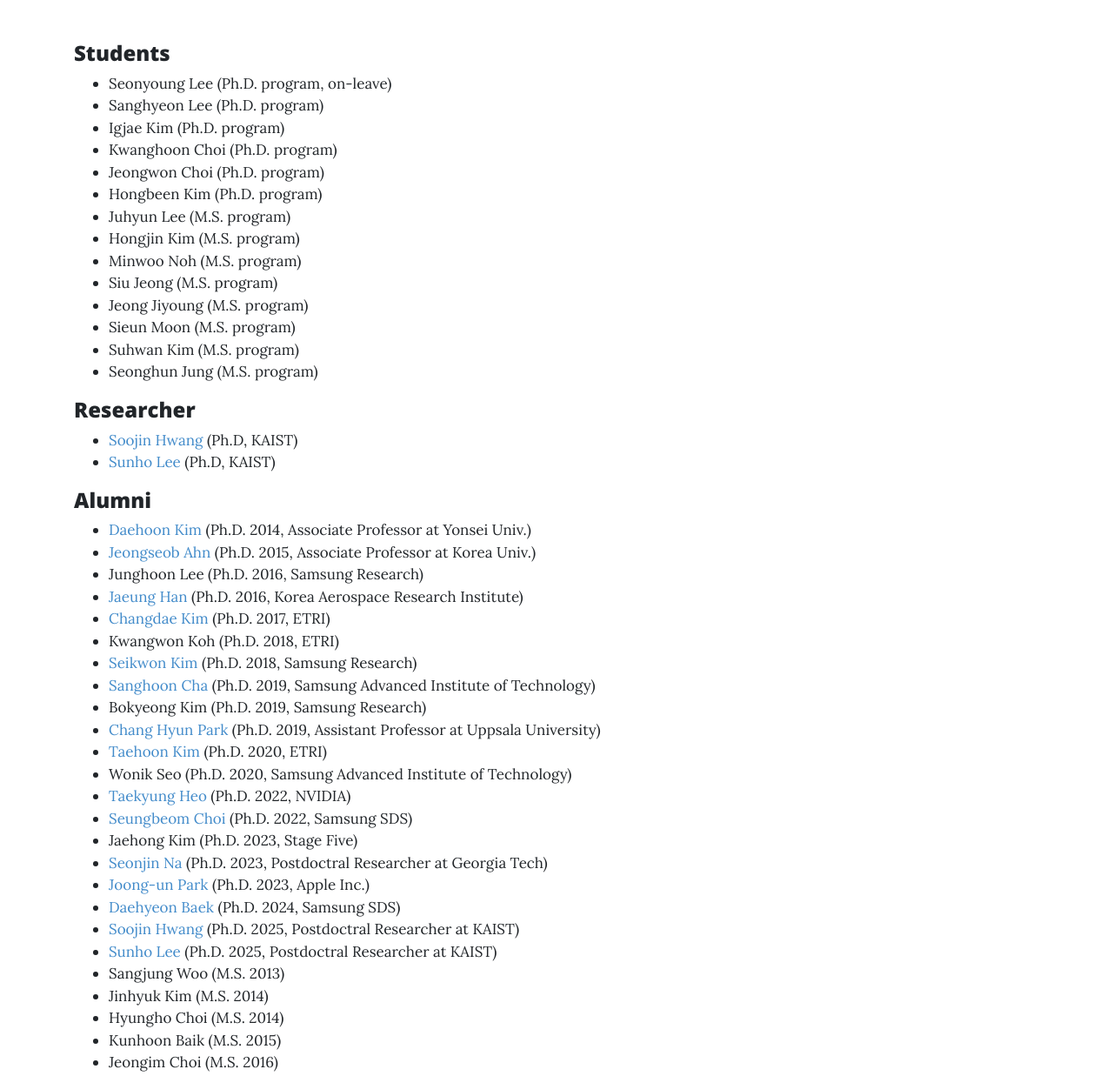
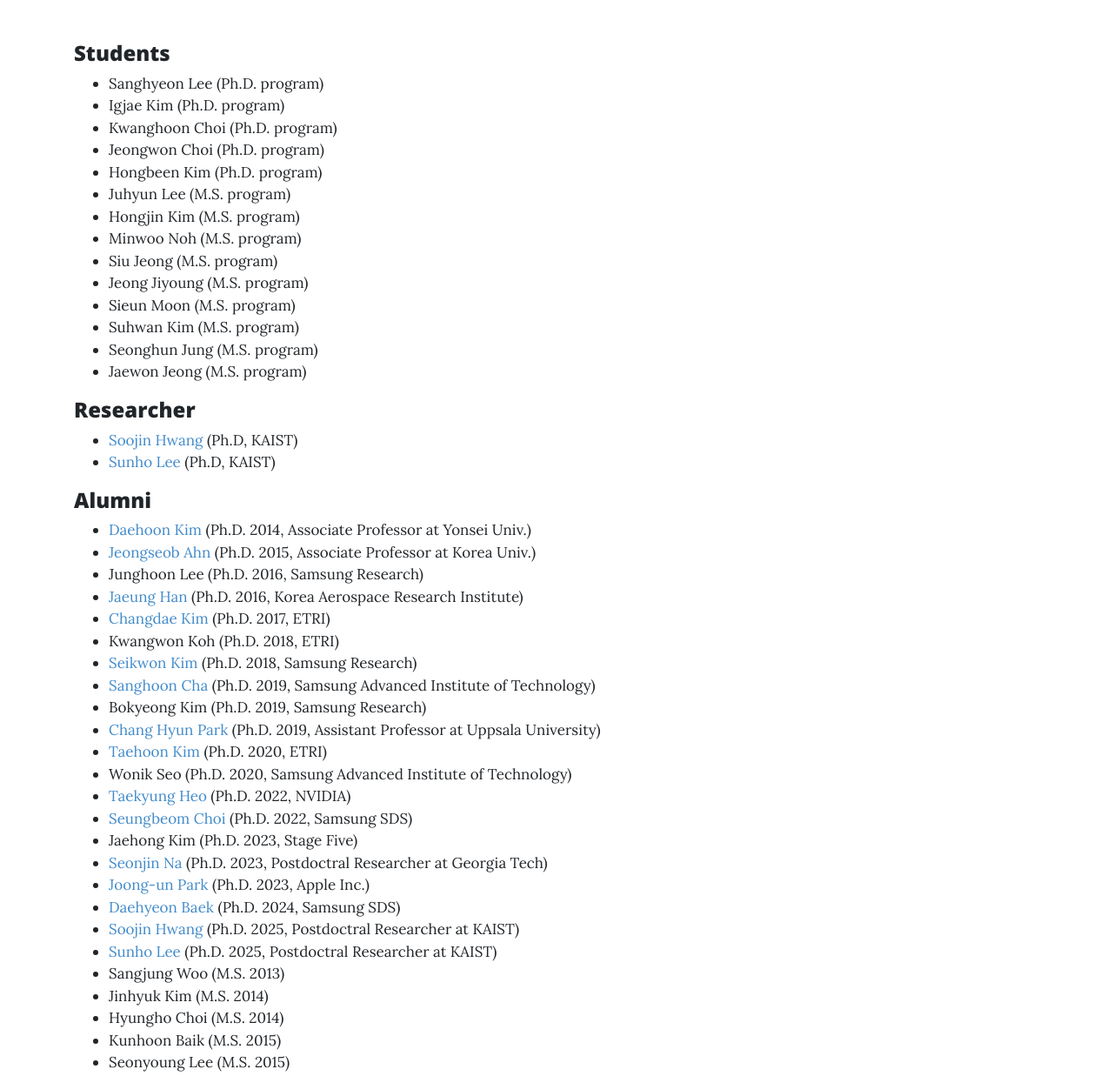
Before and after one commit to jaehyuk-huh/jaehyuk-huh.github.io, a website: page people.html in a window 1280 px wide. Shown: the part 63-1300 px from the top of the page at 87% size. Drawn offline with nearby package versions, Linux system fonts and the light colour scheme.

Commit message:
Update people.html

```diff
--- a/people.html
+++ b/people.html
@@ -72,7 +72,7 @@
         <div class="col-lg-12 col-md-10 mx-auto">
           <h4>Students</h4>
             <ul>
-              <li>Seonyoung Lee (Ph.D. program, on-leave)</li>
+
               <li>Sanghyeon Lee (Ph.D. program)</li>
               <li>Igjae Kim (Ph.D. program)</li>
               <li>Kwanghoon Choi (Ph.D. program)</li>
@@ -86,6 +86,8 @@
               <li>Sieun Moon (M.S. program)</li>
               <li>Suhwan Kim (M.S. program)</li>
               <li>Seonghun Jung (M.S. program)</li>
+              <li>Jaewon Jeong (M.S. program)</li>
+
             </ul>
 		  <h4>Researcher</h4>
 		    <ul>
@@ -118,6 +120,7 @@
               <li>Jinhyuk Kim (M.S. 2014)</li>
               <li>Hyungho Choi (M.S. 2014)</li>
               <li>Kunhoon Baik (M.S. 2015)</li>
+              <li>Seonyoung Lee (M.S. 2015)</li>
               <li>Jeongim Choi (M.S. 2016)</li>
               <li>Daegil Im (M.S. 2016)</li>
               <li>Seungheun Jeon (M.S. 2017)</li>
```
